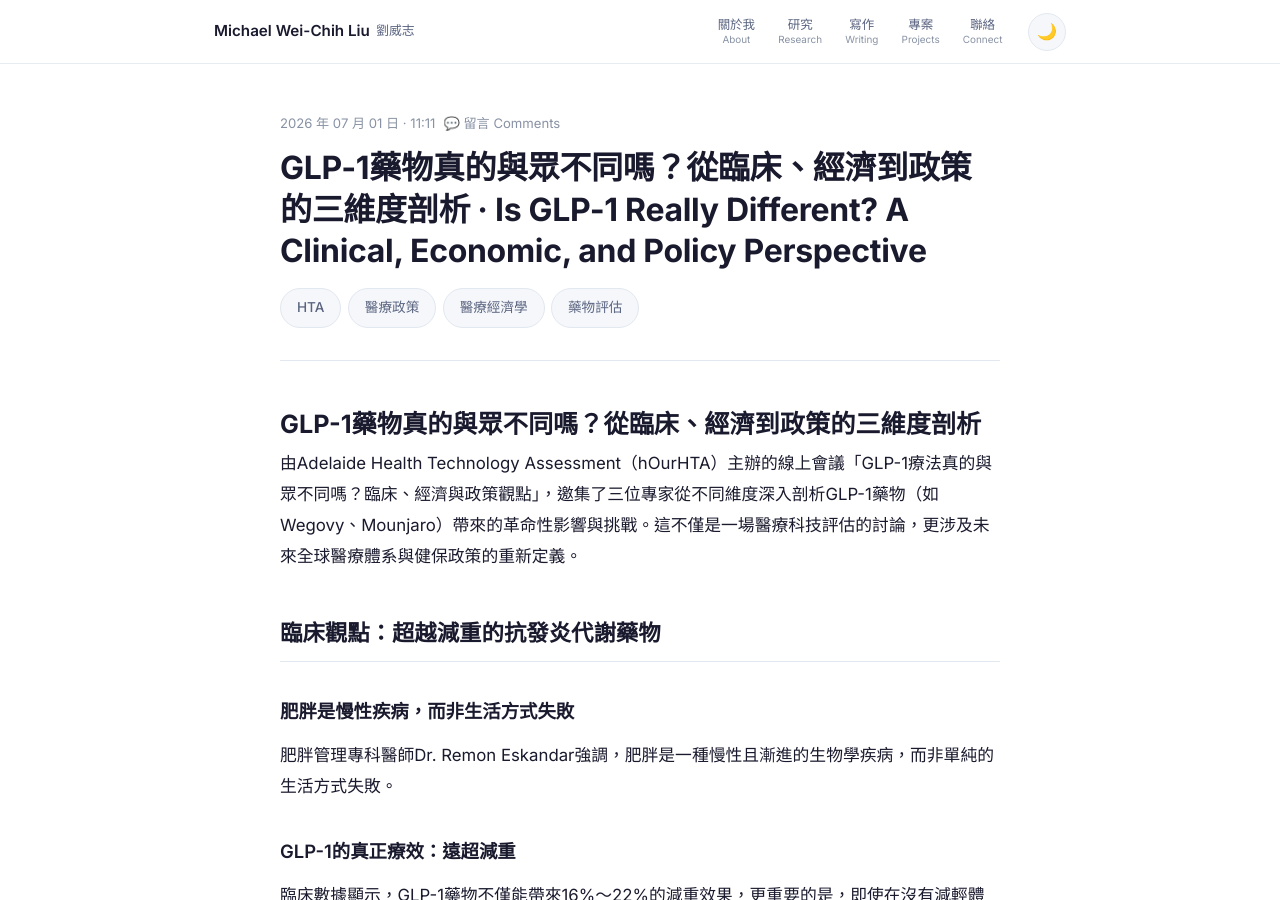
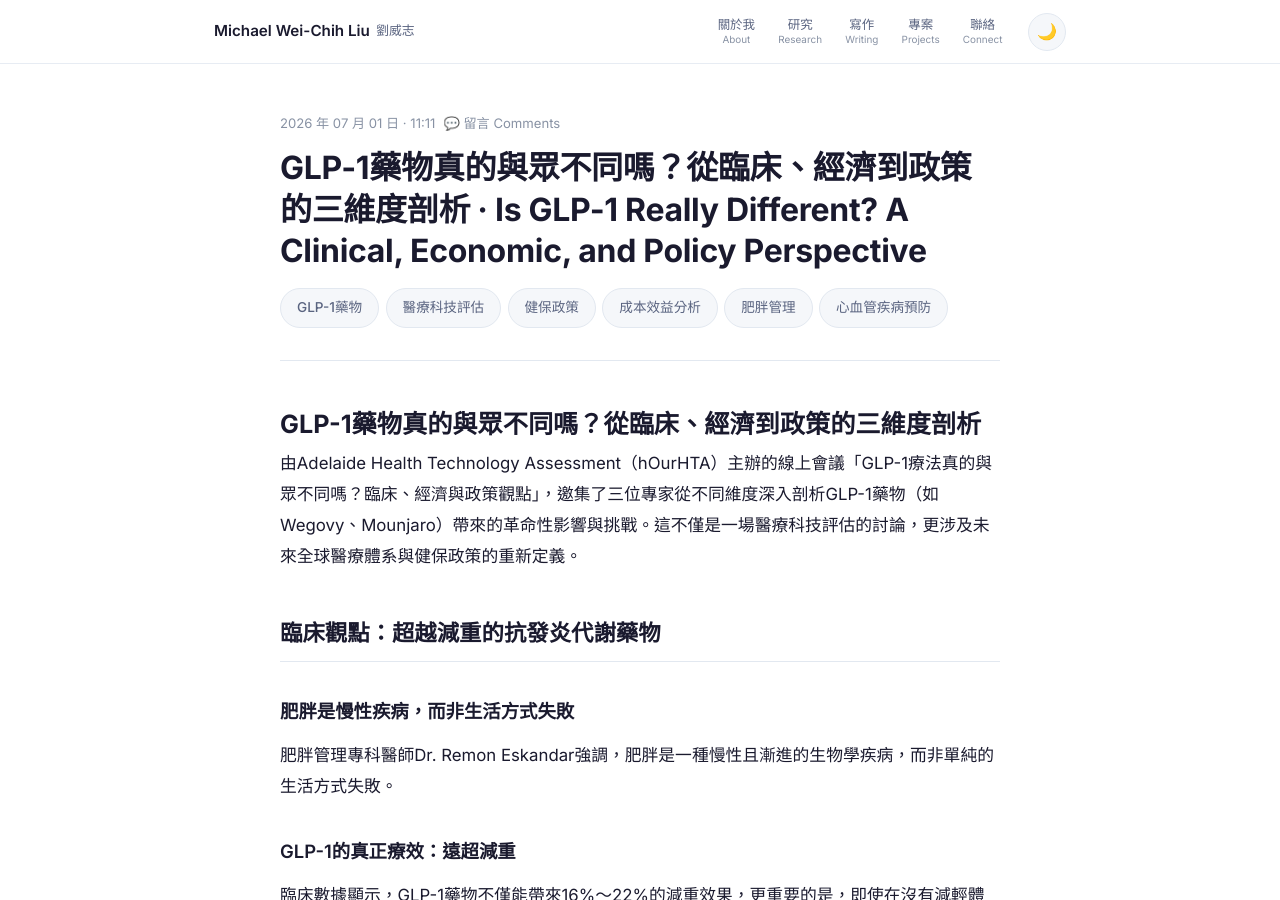
Before and after one commit to liuweichihtw-0624/liuweichihtw-0624.github.io, a Jekyll site: the page built from _posts/2026-07-01-glp1-beyond-weight-loss-hta.md, in a window 1280 px wide and 900 px high. Built offline with Jekyll 4.4.1, drawn with Linux system fonts in a browser that asks for light colours; comment, search, counter and statistics services are not loaded.

Commit message:
retag: update tags for 2026-07-01-glp1-beyond-weight-loss-hta.md

```diff
--- a/_posts/2026-07-01-glp1-beyond-weight-loss-hta.md
+++ b/_posts/2026-07-01-glp1-beyond-weight-loss-hta.md
@@ -2,7 +2,7 @@
 layout: post
 title: "GLP-1藥物真的與眾不同嗎？從臨床、經濟到政策的三維度剖析 · Is GLP-1 Really Different? A Clinical, Economic, and Policy Perspective"
 date: 2026-07-01 11:11:25 +0800
-tags: [HTA, 醫療政策, 醫療經濟學, 藥物評估]
+tags: ["GLP-1藥物", "醫療科技評估", "健保政策", "成本效益分析", "肥胖管理", "心血管疾病預防"]
 publish: true
 syndicate: []
 excerpt: "GLP-1藥物不只是減重神藥，更是抗發炎代謝藥物。面對50億澳幣的預算衝擊與健保給付困境，如何在臨床療效、經濟成本與政策公平間取得平衡？"
```
